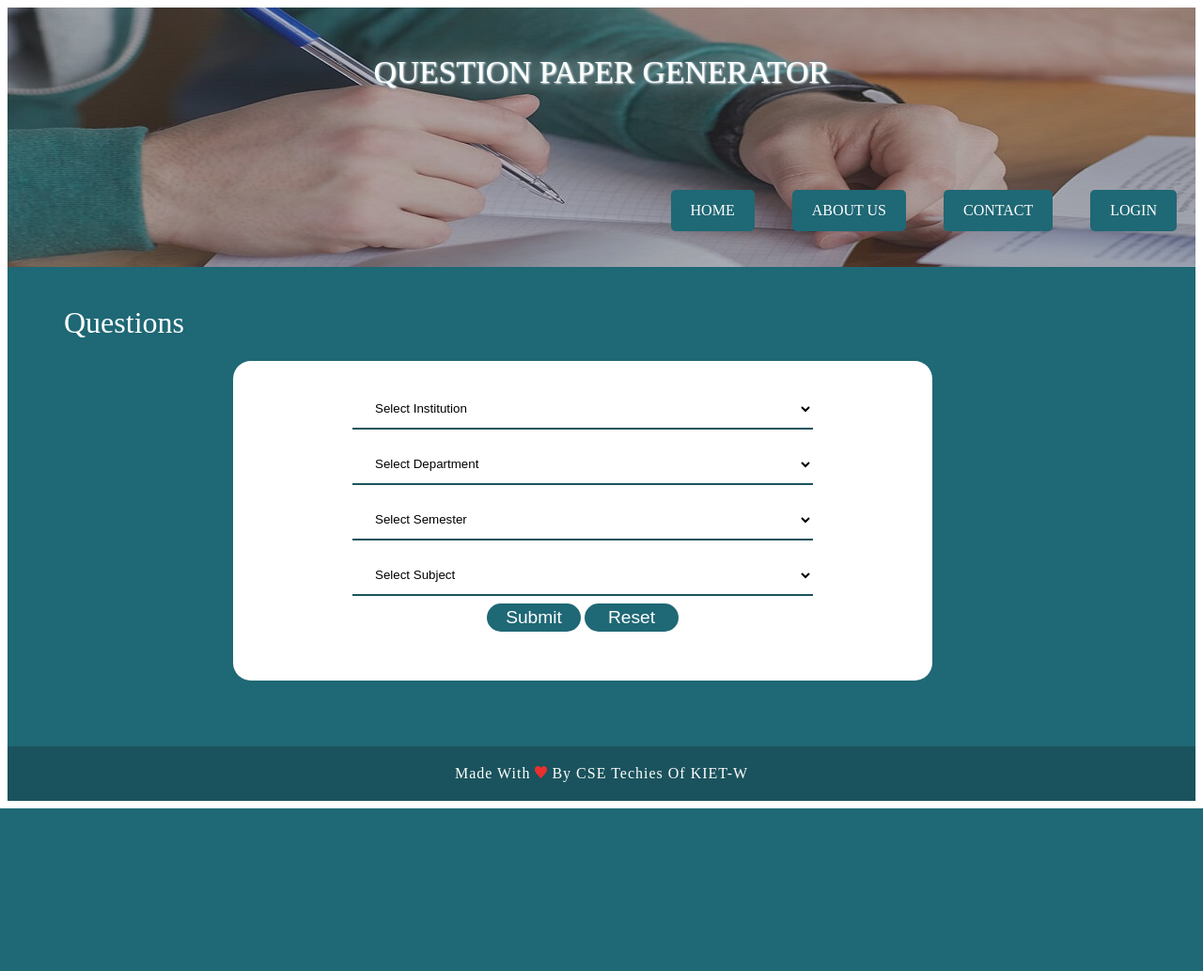
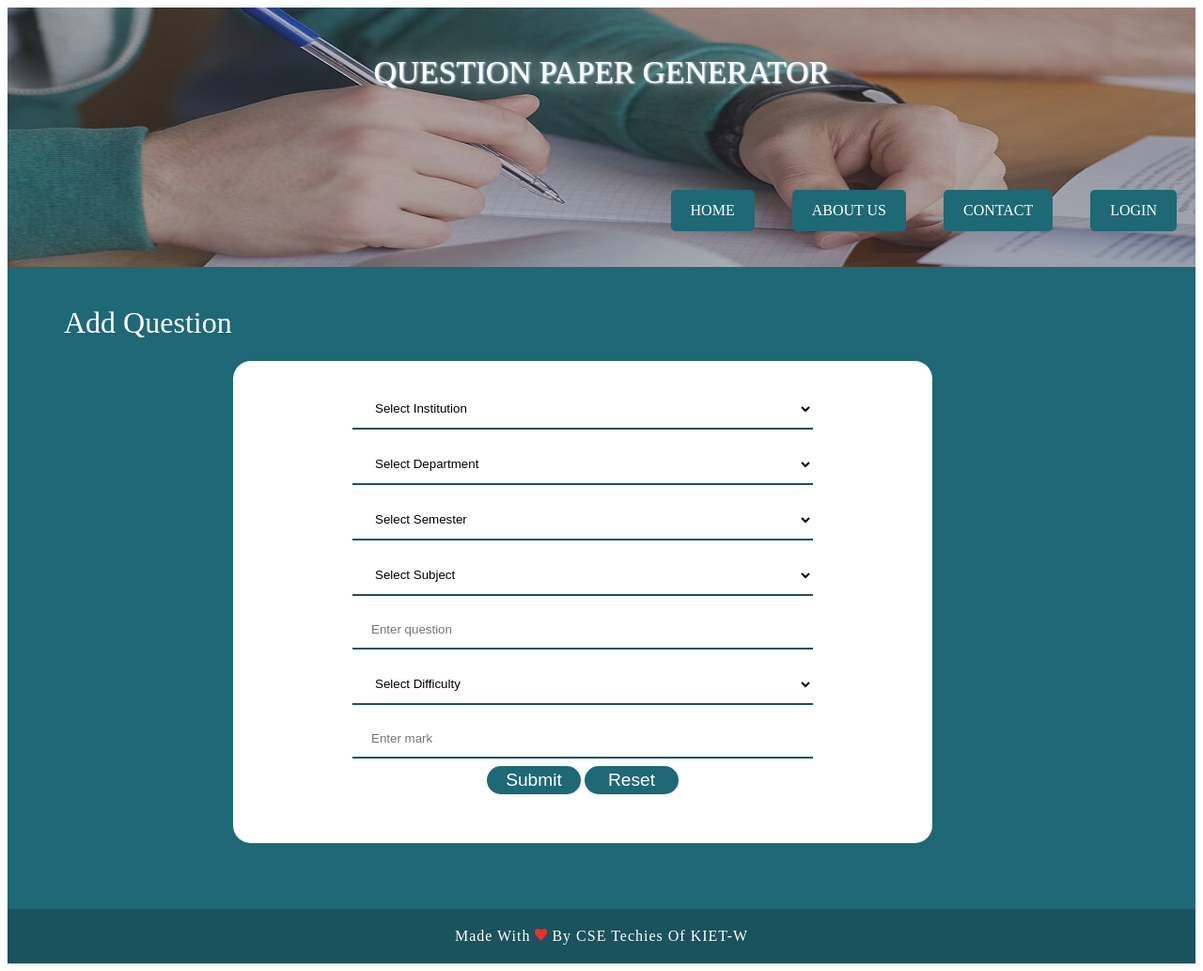
Before and after one commit to Sujith2248/DQPG, a PHP site: page /question.php in a window 1280 px wide. Shown: the whole page at 94% size. Before the commit the page ends 860 px from the top, so only its background shows below. Run offline with PHP 8.4, Linux system fonts and the light colour scheme; tables that the repository leaves empty hold one stand-in row (values such as "Sample post").

Commit message:
updated files and changes

```diff
--- a/question.php
+++ b/question.php
@@ -1,11 +1,71 @@
 <?php
-    include ('header.php');
-    include ('connection.php');
+include('header.php');
+include('questions.class.php');
+
+$question = new Question();
+$editMode = false;
+$questionData = [
+    "institution_id" => "",
+    "department_id" => "",
+    "semester" => "",
+    "subject_id" => "",
+    "question_text" => "",
+    "marks" => "",
+    "difficulty_level" => ""
+];
+
+// Check if editing an existing question
+if (isset($_GET['id'])) {
+    $editMode = true;
+    $questionId = $_GET['id'];
+    $existingQuestion = $question->getQuestionById($questionId);
+
+    if (!$existingQuestion) {
+        die("<script>alert('Question not found!'); window.location='allQuestions.php';</script>");
+    }
+
+    $questionData = $existingQuestion;
+}
+
+// Handle Form Submission (Add or Update)
+if ($_SERVER["REQUEST_METHOD"] == "POST") {
+    $data = [
+        "institution_id" => $_POST["institution"],
+        "department_id" => $_POST["department"],
+        "semester" => $_POST["semester"],
+        "subject_id" => $_POST["subject"],
+        "question_text" => $_POST["question"],
+        "marks" => $_POST["mark"],
+        "difficulty_level" => $_POST["difficulty"]
+    ];
+
+
+    if ($editMode) {
+        if ($question->updateQuestion($questionId, $data)) {
+            echo "<script>alert('Question updated successfully!'); window.location='allQuestions.php';</script>";
+        } else {
+            echo "<script>alert('Failed to update question.');</script>";
+        }
+    } else {
+        if ($question->addQuestion($data)) {
+            echo "<script>alert('Question added successfully!'); window.location='allQuestions.php';</script>";
+        } else {
+            echo "<script>alert('Failed to add question.');</script>";
+        }
+    }
+}
+
+// Fetch Institutions, Departments, and Subjects
+$institutions = $question->getAllInstitutions();
+$departments = ($editMode) ? $question->getDepartmentsByInstitutionId($questionData["institution_id"]) : [];
+$subjects = ($editMode) ? $question->getSubjectsByDepartmentId($questionData["department_id"]) : [];
 ?>
 <!DOCTYPE html>
 <html>
+
 <head>
-        <title>Register User</title>
+    <title><?= $editMode ? "Edit" : "Add" ?> Question</title>
+    <script src="https://code.jquery.com/jquery-3.6.0.min.js"></script>
     <style type="text/css">
         .bottom {
             position: inherit;
@@ -15,10 +75,12 @@
             padding-left: 60px;
             margin: 10px 0px 0px 0px;
         }
+
         h1 {
             color: white;
             font-weight: lighter;
         }
+
         .box {
             border: 2px solid transparent;
             background-color: white;
@@ -29,6 +91,7 @@
             width: 700px;
             text-align: center;
         }
+
         .foot {
             letter-spacing: 1px;
             color: white;
@@ -36,7 +99,10 @@
             text-align: center;
             background-color: rgb(26, 83, 93);
         }
-            input[type=text], input[type=password], select {
+
+        input[type=text],
+        input[type=password],
+        select {
             width: 70%;
             padding: 12px 20px;
             margin: 8px 0;
@@ -45,7 +111,9 @@
             border-bottom: 2px solid rgb(26, 83, 93);
             background: transparent;
         }
-            #submit, #reset {
+
+        #submit,
+        #reset {
             background-color: rgb(31, 104, 117);
             color: white;
             border-radius: 30px;
@@ -55,64 +123,121 @@
             border: 1px solid transparent;
             margin-bottom: 30px;
         }
-            #submit:hover, #reset:hover {
+
+        #submit:hover,
+        #reset:hover {
             background-color: rgb(26, 83, 93);
             color: white;
             border: none;
         }
-            #submit:focus, #reset:focus {
+
+        #submit:focus,
+        #reset:focus {
             outline: 0;
         }
     </style>
 </head>
+
 <body>
     <div class="bottom">
-            <h1>Questions</h1>
+        <h1><?= $editMode ? "Edit" : "Add" ?> Question</h1>
         <div class="box">
-                <form name="register" action="signupscript.php" method="post">
+            <form name="register" method="post">
 
-                    <select name="institution" required>
-                        <option value="" disabled selected>Select Institution</option>
-                        <option value="KIET">KIET</option>
-                        <option value="IIT">IIT</option>
-                        <option value="NIT">NIT</option>
+                <!-- Institution Dropdown -->
+                <select name="institution" id="institution" required>
+                    <option value="">Select Institution</option>
+                    <?php foreach ($institutions as $inst) : ?>
+                        <option value="<?= $inst['id'] ?>" <?= ($inst['id'] == $questionData['institution_id']) ? 'selected' : '' ?>>
+                            <?= htmlspecialchars($inst['name']) ?>
+                        </option>
+                    <?php endforeach; ?>
                 </select><br>
 
-                    <select name="department" required>
-                        <option value="" disabled selected>Select Department</option>
-                        <option value="CSE">CSE</option>
-                        <option value="ECE">ECE</option>
-                        <option value="MECH">MECH</option>
+                <!-- Department Dropdown -->
+                <select name="department" id="department" required>
+                    <option value="">Select Department</option>
+                    <?php foreach ($departments as $dep) : ?>
+                        <option value="<?= $dep['id'] ?>" <?= ($dep['id'] == $questionData['department_id']) ? 'selected' : '' ?>>
+                            <?= htmlspecialchars($dep['name']) ?>
+                        </option>
+                    <?php endforeach; ?>
                 </select><br>
 
+                <!-- Semester Dropdown -->
                 <select name="semester" required>
-                        <option value="" disabled selected>Select Semester</option>
-                        <option value="1">1</option>
-                        <option value="2">2</option>
-                        <option value="3">3</option>
-                        <option value="4">4</option>
-                        <option value="5">5</option>
-                        <option value="6">6</option>
-                        <option value="7">7</option>
-                        <option value="8">8</option>
+                    <option value="">Select Semester</option>
+                    <?php for ($i = 1; $i <= 8; $i++) : ?>
+                        <option value="<?= $i ?>" <?= ($i == $questionData['semester']) ? 'selected' : '' ?>>
+                            <?= $i ?>
+                        </option>
+                    <?php endfor; ?>
                 </select><br>
 
-                    <select name="subject" required>
-                        <option value="" disabled selected>Select Subject</option>
-                        <option value="Maths">Maths</option>
-                        <option value="Physics">Physics</option>
-                        <option value="Chemistry">Chemistry</option>
+                <!-- Subject Dropdown -->
+                <select name="subject" id="subject" required>
+                    <option value="">Select Subject</option>
+                    <?php foreach ($subjects as $sub) : ?>
+                        <option value="<?= $sub['id'] ?>" <?= ($sub['id'] == $questionData['subject_id']) ? 'selected' : '' ?>>
+                            <?= htmlspecialchars($sub['name']) ?>
+                        </option>
+                    <?php endforeach; ?>
                 </select><br>
 
+                <input type="text" name="question" placeholder="Enter question" value="<?= htmlspecialchars($questionData['question_text']) ?>" required><br>
+
+                <!-- Difficulty Dropdown -->
+                <select name="difficulty" required>
+                    <option value="">Select Difficulty</option>
+                    <option value="long_descriptive" <?= ($questionData['difficulty_level'] == 'long_descriptive') ? 'selected' : '' ?>>Long Descriptive</option>
+                    <option value="short_descriptive" <?= ($questionData['difficulty_level'] == 'short_descriptive') ? 'selected' : '' ?>>Short Descriptive</option>
+                    <option value="oneword" <?= ($questionData['difficulty_level'] == 'oneword') ? 'selected' : '' ?>>One Word</option>
+                </select><br>
+
+                <input type="text" name="mark" placeholder="Enter mark" value="<?= htmlspecialchars($questionData['marks']) ?>" required><br>
+
                 <div class="buttons">
-                        <button type="submit" id="submit">Submit</button>
+                    <button type="submit" id="submit"><?= $editMode ? "Update" : "Submit" ?></button>
                     <button type="reset" id="reset">Reset</button>
                 </div>
             </form>
         </div>
     </div>
+
     <div class="foot">
         Made With <img src="Vector.svg"> By CSE Techies Of KIET-W
     </div>
+
+    <script>
+        $(document).ready(function() {
+            console.log("here==>")
+            $("#institution").change(function() {
+                let institutionId = $(this).val();
+                console.log(institutionId)
+                $.get("questions.class.php", {
+                    institution_id: institutionId
+                }, function(data) {
+                    console.log("===>", data)
+                    $("#department").html('<option value="">Select Department</option>');
+                    $.each(data, function(index, department) {
+                        $("#department").append(`<option value="${department.id}">${department.name}</option>`);
+                    });
+                }, "json");
+            });
+
+            $("#department").change(function() {
+                let departmentId = $(this).val();
+                $.get("questions.class.php", {
+                    department_id: departmentId
+                }, function(data) {
+                    $("#subject").html('<option value="">Select Subject</option>');
+                    $.each(data, function(index, subject) {
+                        $("#subject").append(`<option value="${subject.id}">${subject.name}</option>`);
+                    });
+                }, "json");
+            });
+        });
+    </script>
 </body>
+
 </html>
--- /dev/null
+++ b/questions.class.php
@@ -0,0 +1,136 @@
+<?php
+include "connection.php";
+
+class Question
+{
+    private $conn;
+
+    public function __construct()
+    {
+        global $conn;
+        $this->conn = $conn;
+    }
+
+    // Add Question
+    public function addQuestion($data)
+    {
+
+        $sql = "INSERT INTO questions (institution_id, department_id, semester, subject_id, question_text, marks, difficulty_level)
+            VALUES (?, ?, ?, ?, ?, ?, ?)";
+        $stmt = $this->conn->prepare($sql);
+        $stmt->bind_param(
+            "iiiisis",  // i = integer, s = string
+            $data['institution_id'],
+            $data['department_id'],
+            $data['semester'],
+            $data['subject_id'],
+            $data['question_text'],  // Ensure this is a valid string
+            $data['marks'],
+            $data['difficulty_level']
+        );
+
+        return $stmt->execute();
+    }
+
+    // Get All Questions with Institution, Department, and Subject Names
+    public function getAllQuestions()
+    {
+        $sql = "SELECT q.id, q.question_text, q.marks, q.difficulty_level, q.semester,
+                       i.name AS institution_name, d.name AS department_name, s.name AS subject_name
+                FROM questions q
+                LEFT JOIN institutions i ON q.institution_id = i.id
+                LEFT JOIN departments d ON q.department_id = d.id
+                LEFT JOIN subjects s ON q.subject_id = s.id";
+
+        $result = $this->conn->query($sql);
+
+        if (!$result) {
+            die("Error fetching questions: " . $this->conn->error);
+        }
+
+        return ($result->num_rows > 0) ? $result->fetch_all(MYSQLI_ASSOC) : [];
+    }
+
+    // Get Question by ID
+    public function getQuestionById($id)
+    {
+        $sql = "SELECT * FROM questions WHERE id = ?";
+        $stmt = $this->conn->prepare($sql);
+        $stmt->bind_param("i", $id);
+        $stmt->execute();
+        $result = $stmt->get_result();
+        return ($result->num_rows > 0) ? $result->fetch_assoc() : null;
+    }
+
+    // Update Question
+    public function updateQuestion($id, $data)
+    {
+        $sql = "UPDATE questions SET institution_id = ?, department_id = ?, semester = ?, subject_id = ?,
+                question_text = ?, marks = ?, difficulty_level = ? WHERE id = ?";
+        $stmt = $this->conn->prepare($sql);
+        $stmt->bind_param(
+            "iiiisisi",
+            $data['institution_id'],
+            $data['department_id'],
+            $data['semester'],
+            $data['subject_id'],
+            $data['question_text'],
+            $data['marks'],
+            $data['difficulty_level'],
+            $id
+        );
+        return $stmt->execute();
+    }
+
+    // Delete Question
+    public function deleteQuestion($id)
+    {
+        $sql = "DELETE FROM questions WHERE id = ?";
+        $stmt = $this->conn->prepare($sql);
+        $stmt->bind_param("i", $id);
+        return $stmt->execute();
+    }
+
+    // Fetch all Institutions
+    public function getAllInstitutions()
+    {
+        $sql = "SELECT id, name FROM institutions";
+        $result = $this->conn->query($sql);
+        return ($result->num_rows > 0) ? $result->fetch_all(MYSQLI_ASSOC) : [];
+    }
+
+    // Fetch Departments by Institution
+    public function getDepartmentsByInstitutionId($institutionId)
+    {
+        $sql = "SELECT id, name FROM departments WHERE institution_id = ?";
+        $stmt = $this->conn->prepare($sql);
+        $stmt->bind_param("i", $institutionId);
+        $stmt->execute();
+        $result = $stmt->get_result();
+        return ($result->num_rows > 0) ? $result->fetch_all(MYSQLI_ASSOC) : [];
+    }
+
+    // Fetch Subjects by Department
+    public function getSubjectsByDepartmentId($departmentId)
+    {
+        $sql = "SELECT id, name FROM subjects WHERE department_id = ?";
+        $stmt = $this->conn->prepare($sql);
+        $stmt->bind_param("i", $departmentId);
+        $stmt->execute();
+        $result = $stmt->get_result();
+        return ($result->num_rows > 0) ? $result->fetch_all(MYSQLI_ASSOC) : [];
+    }
+}
+
+// Handle AJAX Request for Departments & Subjects
+if (isset($_GET['institution_id'])) {
+    $question = new Question();
+    echo json_encode($question->getDepartmentsByInstitutionId($_GET['institution_id']));
+    exit;
+}
+
+if (isset($_GET['department_id'])) {
+    $question = new Question();
+    echo json_encode($question->getSubjectsByDepartmentId($_GET['department_id']));
+    exit;
+}
```
Also changed, not shown: QPG_AppDb.sql (+7 -2 lines), allQuestions.php (+51 -45 lines). Lines whose indentation alone changed are shown as unchanged.
